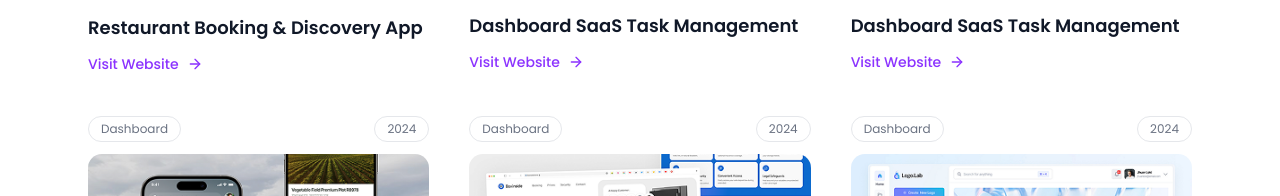
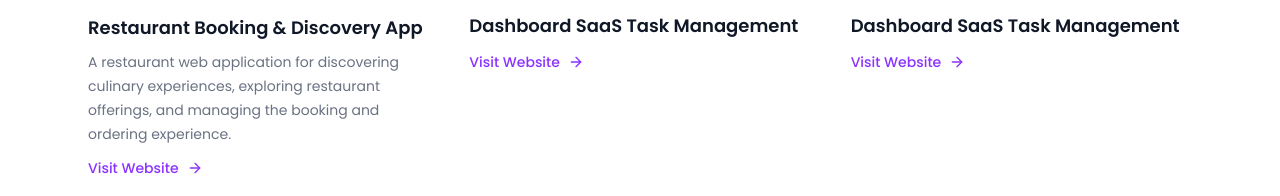
Before and after one commit to faridsyafaat/faridsyafaat-portfolio, a Next.js app: page / in a window 1280 px wide. Shown: the part 4634-4830 px from the top of the page. Built offline with nearby package versions, Linux system fonts and the light colour scheme.

Commit message:
Add project description to portfolio work cards

```diff
--- a/components/ui/WorkCard.tsx
+++ b/components/ui/WorkCard.tsx
@@ -45,6 +45,12 @@ export default function WorkCard({ work }: Props) {
         {work.title}
       </h3>
 
+      {work.description && (
+        <p className="mt-2 text-sm leading-6 text-gray-500">
+          {work.description}
+        </p>
+      )}
+
       {/* Link */}
       <Link
         href={work.url}
--- a/data/work.ts
+++ b/data/work.ts
@@ -3,6 +3,7 @@ export interface WorkItem {
   category: string
   year: string
   title: string
+  description?: string
   image: string
   url: string
 }
@@ -13,6 +14,8 @@ export const works: WorkItem[] = [
     category: "Web Application",
     year: "2024",
     title: "Restaurant Booking & Discovery App",
+    description:
+      "A restaurant web application for discovering culinary experiences, exploring restaurant offerings, and managing the booking and ordering experience.",
     image: "/images/restaurant-home.png",
     url: "https://restaurant-booking-app-alpha.vercel.app",
   },
```
